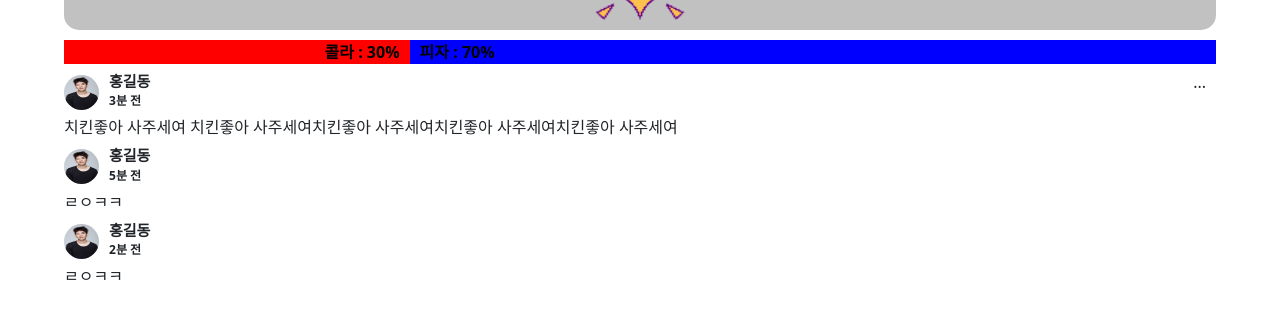
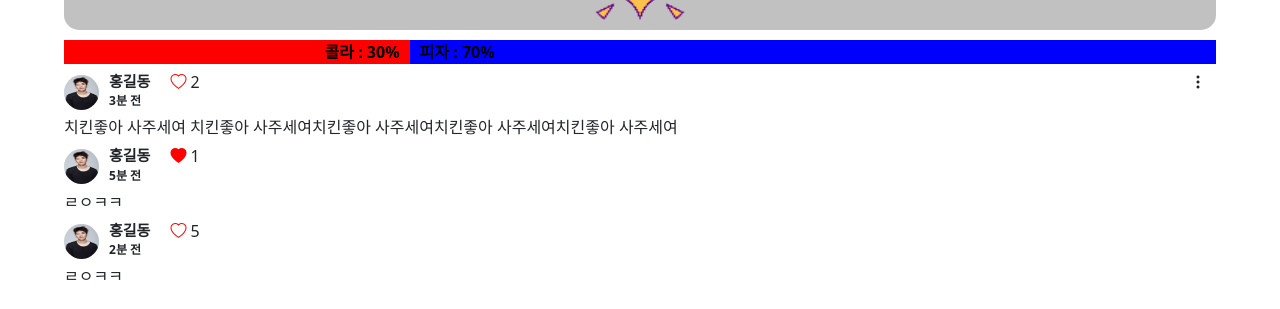
Before and after one commit to yoonheehan/SSAFY-6-, a React (Create React App) app in the folder front/: page /feed/1 in a window 1280 px wide. Shown: the part 928-1237 px from the top of the page. Built offline with nearby package versions, Linux system fonts and the light colour scheme.

Commit message:
각종 수정

```diff
--- a/front/src/components/Feed/Feed.jsx
+++ b/front/src/components/Feed/Feed.jsx
@@ -4,15 +4,15 @@ import Feeds from './components/Feeds'
 
 
 const FeedList = [
-    {profilename: '허영민', profileimg:'/' , writetime: 3, feedcontent: 'ㅋㅋ치킨 피자 골라주세연', feedimg:'/images/1.jpg', feedUserId:1 },
-    {profilename: '정정채', profileimg:'/' , writetime: 5, feedcontent: '오늘 머하지...? 추천좀...', feedimg:'/images/2.png', feedUserId:2 },
-    {profilename: '채성원', profileimg:'/' , writetime: 10, feedcontent: 'ㄹㅇㅋㅋ', feedimg:'/', feedUserId:3 },
+    {id: 1, profilename: '허영민', profileimg:'/' , writetime: 3, feedcontent: 'ㅋㅋ치킨 피자 골라주세연', feedimg:'/images/1.jpg', feedUserId:1 },
+    {id: 2, profilename: '정정채', profileimg:'/' , writetime: 5, feedcontent: '오늘 머하지...? 추천좀...', feedimg:'/images/2.png', feedUserId:2 },
+    {id: 453, profilename: '채성원', profileimg:'/' , writetime: 10, feedcontent: 'ㄹㅇㅋㅋ', feedimg:'/', feedUserId:3 },
 ]
 
 const NewFeedList = [
-    {profilename: '123', profileimg:'/' , writetime: 3, feedcontent: 'ㄹㅇㅋㅋ', feedimg:'/', feedUserId:1 },
-    {profilename: '456', profileimg:'/' , writetime: 3, feedcontent: 'ㄹㅇㅋㅋ', feedimg:'/', feedUserId:1 },
-    {profilename: '789', profileimg:'/' , writetime: 3, feedcontent: 'ㄹㅇㅋㅋ', feedimg:'/', feedUserId:5 },
+    {id: 25, profilename: '123', profileimg:'/' , writetime: 3, feedcontent: 'ㄹㅇㅋㅋ', feedimg:'/', feedUserId:1 },
+    {id: 23, profilename: '456', profileimg:'/' , writetime: 3, feedcontent: 'ㄹㅇㅋㅋ', feedimg:'/', feedUserId:1 },
+    {id: 27, profilename: '789', profileimg:'/' , writetime: 3, feedcontent: 'ㄹㅇㅋㅋ', feedimg:'/', feedUserId:5 },
 ]
 
 export default function Feed() {
@@ -41,10 +41,16 @@ export default function Feed() {
         window.addEventListener("scroll", scrollEvent);
     },[scrollEvent]);
 
+
+    const onRemove = (id) => {
+        setFeeds(feeds.filter(feed => feed.id !== id));
+
+      };
+
     return (
         <div>
             <div style={{marginTop:'75px'}}></div>
-            <Feeds feedList={feeds} />
+            <Feeds feedList={feeds} onRemove={onRemove}/>
         </div>
     )
 }
--- a/front/src/components/Feed/components/Feeds.jsx
+++ b/front/src/components/Feed/components/Feeds.jsx
@@ -1,20 +1,18 @@
-import React from 'react';
+import React, {useState} from 'react';
 import FeedItem from './FeedItem';
 import {useHistory} from 'react-router-dom'
 
-export default function Feeds({feedList}) {
+export default function Feeds({feedList, onRemove}) {
+  const [feeds, setFeeds] = useState(feedList)
+
 
   return (
     <div>
         {feedList.map((feed, index) =>
             <FeedItem
               key={index}
-              feedimg={feed.feedimg}
-              feedcontent={feed.feedcontent}
-              profileimg={feed.profileimg}
-              profilename={feed.profilename}
-              writetime={feed.writetime}
-              feedUserId={feed.feedUserId}
+              feed={feed}
+              onRemove={onRemove}
             />
             )}
     </div>
--- a/front/src/components/detail/components/CommentItem.jsx
+++ b/front/src/components/detail/components/CommentItem.jsx
@@ -1,5 +1,6 @@
-import React from 'react';
+import React, {Profiler, useState, useRef, useEffect} from 'react';
 import styled from 'styled-components';
+import "./CommentItem.module.css"
 
 const CommentWrapped = styled.div`
   width: 90%;
@@ -19,7 +20,6 @@ const ProfileThumnail = styled.img`
 
 const CommentDiv = styled.div`
   margin-left: 5px;
-  width: 80%;
 `
 
 const ProfileName = styled.div`
@@ -45,9 +45,44 @@ const CommentMenu = styled.div`
   margin-left: auto;
   margin-right: 10px;
 `
+const CommentLike = styled.div`
 
-function CommentItem({profilename, writetime, content,commentUserId}) {
+`
+
+function CommentItem({comment, onRemove, clickLike}) {
     const myId = 1;
+
+    // const [commentItem, setCommentItem] = useState(comment)
+
+    // const clickLike = (e) => {
+    //   if (commentItem.clickedLike === true) {
+    //     commentItem.clickedLike = false
+    //     commentItem.likes -= 1
+    //   } else {
+    //     commentItem.clickedLike = true
+    //     commentItem.likes += 1
+    //   }
+    //   setCommentItem(commentItem)
+    //   console.log(commentItem)
+    // }
+
+    const [selected, setSelected] = useState(false)
+
+    const ref = useRef(null)
+
+    useEffect(() => {
+      const handleClickOutside = (event) => {
+        if (selected && ref.current && !ref.current.contains(event.target)) {
+          setSelected(false)
+        }
+      }
+
+      document.addEventListener("mousedown", handleClickOutside)
+
+      return () => {
+          document.removeEventListener("mousedown", handleClickOutside)
+      }
+    }, [selected])
 
     return (
         <>
@@ -56,14 +91,28 @@ function CommentItem({profilename, writetime, content,commentUserId}) {
                 <CommentDiv>
                   <div style={{textAlign:'start'}}>
                     <ProfileName>
-                      {profilename}
-                      <WriteTime>{writetime}분 전</WriteTime>
+                      {comment.profilename}
+                      <WriteTime>{comment.writetime}분 전</WriteTime>
                       </ProfileName>
                   </div>
                 </CommentDiv>
-                  {myId === commentUserId ? <CommentMenu>...</CommentMenu> : null}
+                <CommentLike onClick={() => clickLike(comment.id)}>
+                  {comment.clickedLike ?
+                  <div><i style={{color:'red'}} class="bi bi-heart-fill"></i> {comment.likes}</div>
+                    : <div><i style={{color:'red'}} class="bi bi-heart"></i> {comment.likes}</div>
+                }
+                </CommentLike>
+                  {myId === comment.commentUserId ?
+                    <CommentMenu>
+                      <div style={{marginLeft:'auto'}} ref={ref} style={{ cursor: "pointer" }} onClick={() => setSelected(!selected)}>
+                        <i className="bi bi-three-dots-vertical"></i>
+                        <div className={selected ? "feed_drop active" : "feed_drop" }>
+                          <div>댓글수정</div>
+                          <div onClick={() => onRemove(comment.id)}>댓글삭제</div>
+                        </div>
+                      </div></CommentMenu> : null}
           </CommentWrapped>
-            <CommentContent>{content}</CommentContent>
+            <CommentContent>{comment.content}</CommentContent>
         </>
     )
 }
--- /dev/null
+++ b/front/src/components/detail/components/CommentItem.module.css
@@ -0,0 +1,13 @@
+.feed_drop {
+    display: none;
+    position: absolute;
+    background-color: #bdcbdd;
+    right: 10px;
+    width: 80px;
+    padding: 8px;
+    border-radius: 5%;
+}
+
+.feed_drop.active {
+    display: block;
+}
--- a/front/src/components/detail/components/CommentWrite.jsx
+++ b/front/src/components/detail/components/CommentWrite.jsx
@@ -21,34 +21,58 @@ const SubmitBtn = styled.input`
 `
 
 const CommentList = [
-    {profilename: '홍길동', writetime: 3, content: '치킨좋아 사주세여 치킨좋아 사주세여치킨좋아 사주세여치킨좋아 사주세여치킨좋아 사주세여', commentUserId:1 },
-    {profilename: '홍길동', writetime: 5, content: 'ㄹㅇㅋㅋ',commentUserId:2 },
-    {profilename: '홍길동', writetime: 2, content: 'ㄹㅇㅋㅋ', commentUserId:3 },
+    {id: 1, profilename: '홍길동', writetime: 3, content: '치킨좋아 사주세여 치킨좋아 사주세여치킨좋아 사주세여치킨좋아 사주세여치킨좋아 사주세여', commentUserId:1, likes:2, clickedLike: false },
+    {id: 2, profilename: '홍길동', writetime: 5, content: 'ㄹㅇㅋㅋ',commentUserId:2 ,likes:1, clickedLike: true},
+    {id: 3, profilename: '홍길동', writetime: 2, content: 'ㄹㅇㅋㅋ', commentUserId:3 ,likes:5, clickedLike: false},
 ]
 
 function CommentWrite() {
 
     const [commentContent, setCommentContent] = useState("");
     const [comments, setComments] = useState(CommentList)
-
     function getcomment(event) {
         const commentContent = event.target.value
         setCommentContent(event.target.value)
-        console.log(commentContent)
+
     }
 
     function handleSubmit(event) {
+        const lastValue = comments[comments.length - 1].id
         setComments((prevComments) => [
             ...prevComments,
-            {profilename: '허영민', writetime: 3, content:`${commentContent}`}
+            {profilename: '허영민',id:(lastValue+1), writetime: 3, content:`${commentContent}`, likes:0, clickedLike:false, commentUserId:4}
         ])
+
         setCommentContent('')
         event.preventDefault()
     }
 
+    const onRemove = (id) => {
+        setComments(comments.filter(comment => comment.id !== id));
+
+      };
+
+    const clickLike = (id) => {
+
+        if (comments[id-1].clickedLike === false) {
+            setComments(
+                comments.map(comment =>
+                    comment.id === id  && comment.clickedLike === false ? {...comment, clickedLike: !comment.clickedLike, likes: comment.likes + 1} : comment)
+            )
+        } else {
+            setComments(
+                comments.map(comment =>
+                    comment.id === id  && comment.clickedLike === true ? {...comment,clickedLike: !comment.clickedLike, likes: comment.likes - 1} : comment)
+            )
+        }
+
+    }
+
+
+
     return (
         <>
-            <Comments commentList={comments} />
+            <Comments commentList={comments} onRemove={onRemove} clickLike={clickLike} />
             <br />
             <CommentForm onSubmit={handleSubmit}>
                 <CommentBox
--- a/front/src/components/detail/components/Comments.jsx
+++ b/front/src/components/detail/components/Comments.jsx
@@ -1,20 +1,25 @@
-import React, {useCallback} from 'react';
+import React, {useCallback, useState, useEffect} from 'react';
 import CommentItem from './CommentItem'
 
-export default function Comments({commentList}) {
+export default function Comments({commentList, onRemove, clickLike}) {
     const handleClick = useCallback(() => {
         console.log('눌림')
       }, [])
+
+
+
+
+
+
   return (
       <div>
         {commentList.map(comment =>
         <CommentItem
             key={comment.id}
-            profilename={comment.profilename}
-            content={comment.content}
-            writetime={comment.writetime}
-            commentUserId={comment.commentUserId}
+            comment={comment}
+            onRemove={onRemove}
             onClick={handleClick}
+            clickLike={clickLike}
         />)}
       </div>
   )
--- a/front/src/components/login/login.module.css
+++ b/front/src/components/login/login.module.css
@@ -13,6 +13,7 @@
 .h1 {
   margin-bottom: 20px;
   font-family: Arial, Helvetica, sans-serif;
+  text-align: center;
 }
 
 .list {
```
Also changed, not shown: front/src/components/Feed/components/FeedItem.jsx (+7 -7 lines), front/src/components/Post/Post.jsx (line endings or trailing spaces).
